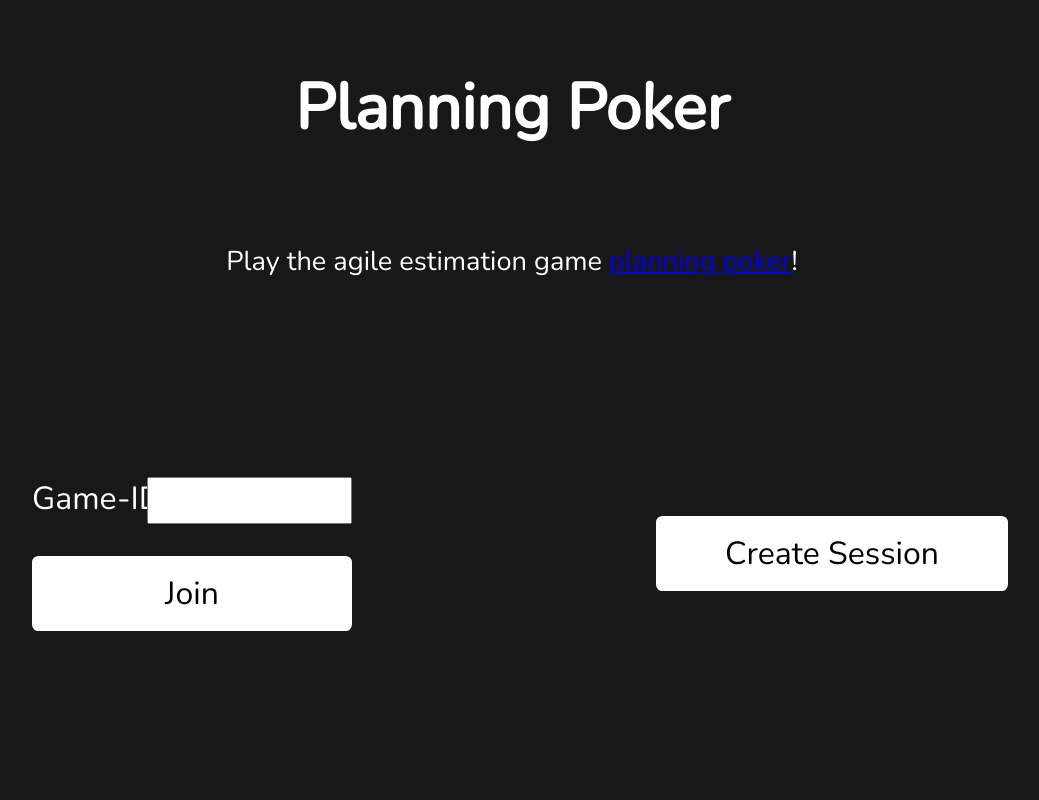
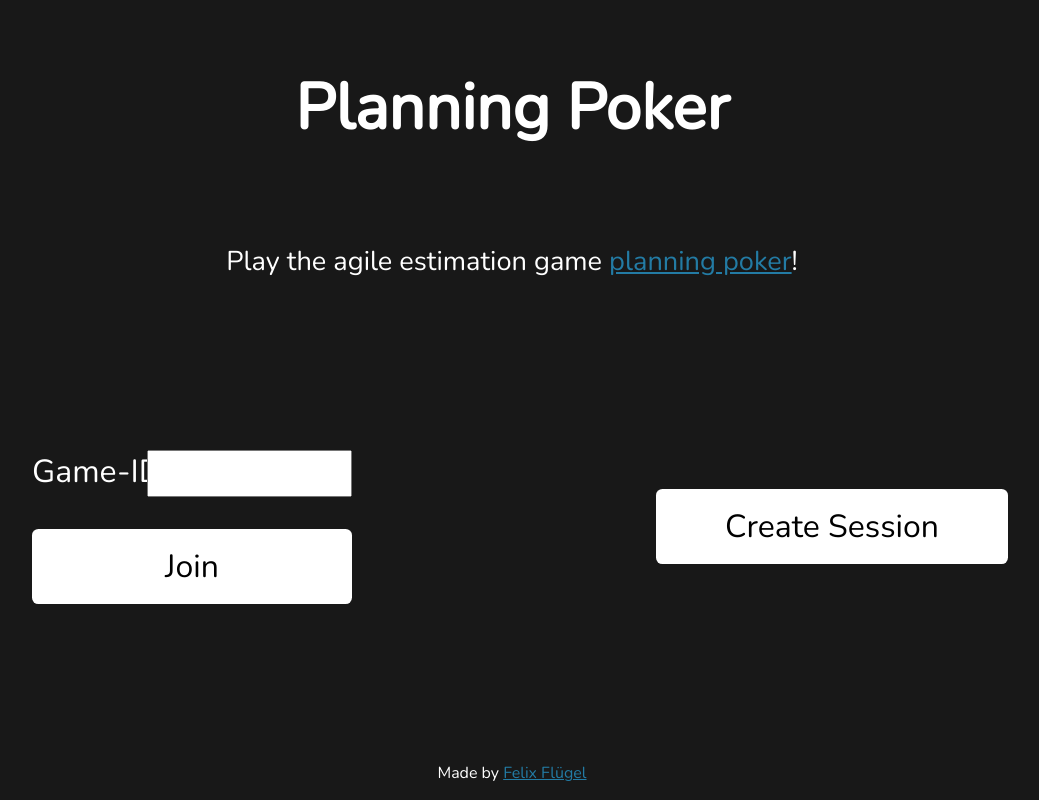
Before and after one commit to FFixit/planning-poker, a React (Vite) app in the folder frontend/: page / in a window 1280 px wide. Shown: the whole page, without its empty margins (128-1167 px from the left). Built offline with nearby package versions, Linux system fonts and the light colour scheme.

Commit message:
adds footer

```diff
--- a/frontend/src/index.css
+++ b/frontend/src/index.css
@@ -66,6 +66,21 @@ body {
 	-moz-osx-font-smoothing: grayscale;
 }
 
+a,
+a:visited {
+	color: var(--color-1);
+}
+a:hover {
+	color: var(--color-1-sat);
+}
+a:active {
+	color: var(--color-2);
+}
+
+input {
+	font-size: inherit;
+}
+
 #root {
 	height: 100%;
 	margin: 0;
@@ -74,7 +89,7 @@ body {
 }
 
 .button {
-	color: black;
+	color: black !important;
 	border: none;
 	background: white;
 	border-radius: 0.2em;
--- /dev/null
+++ b/frontend/src/misc/Footer.css
@@ -0,0 +1,6 @@
+div.footer {
+	font-size: 1rem;
+	width: 100%;
+	display: flex;
+	justify-content: center;
+}
--- /dev/null
+++ b/frontend/src/misc/Footer.tsx
@@ -0,0 +1,18 @@
+import "./Footer.css";
+
+export default function Footer() {
+	return (
+		<div className="footer">
+			<p>
+				Made by{" "}
+				<a
+					href="https://felix-fluegel.de/"
+					target="blank"
+					rel="noopener noreferrer"
+				>
+					Felix Flügel
+				</a>
+			</p>
+		</div>
+	);
+}
--- a/frontend/src/startpage/StartPage.css
+++ b/frontend/src/startpage/StartPage.css
@@ -1,5 +1,4 @@
 div.start-page * {
-	font-size: inherit;
 	font-family: inherit;
 }
 
@@ -29,6 +28,7 @@ div.start-page > div.header > div.description {
 
 div.start-page > div.main {
 	flex-basis: 100%;
+	font-size: 2rem;
 	display: flex;
 	flex-direction: row;
 	width: 100%;
--- a/frontend/src/startpage/StartPage.tsx
+++ b/frontend/src/startpage/StartPage.tsx
@@ -1,4 +1,5 @@
 import { Link } from "react-router-dom";
+import Footer from "../misc/Footer";
 import "./StartPage.css";
 
 function StartPage() {
@@ -36,6 +37,7 @@ function StartPage() {
 					</Link>
 				</div>
 			</div>
+			<Footer />
 		</div>
 	);
 }
```
